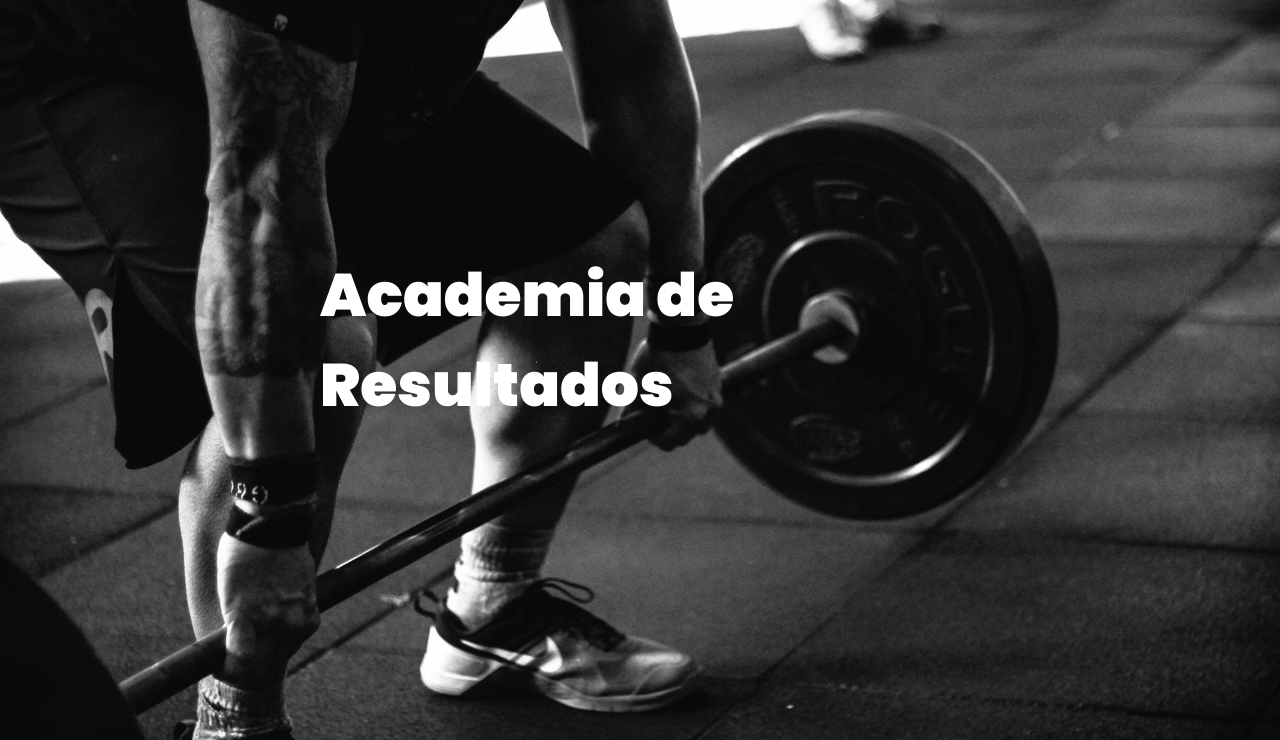
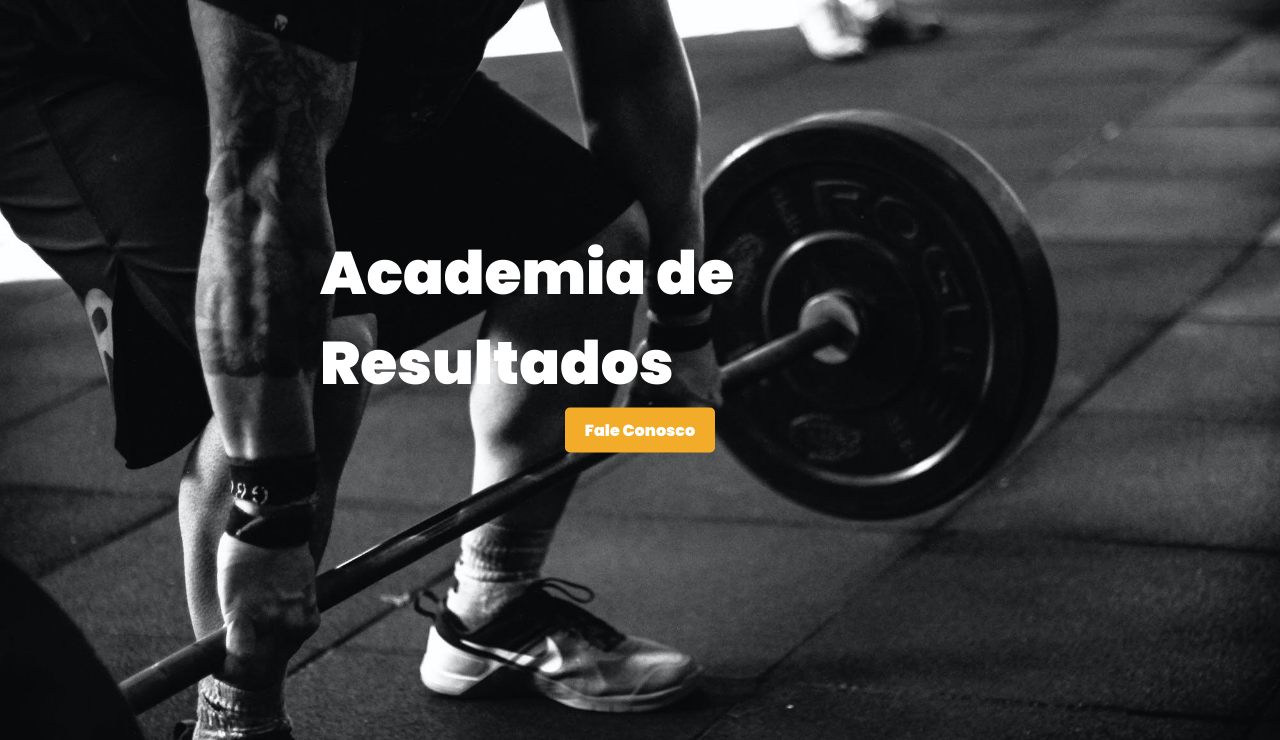
Before and after one commit to mstju/academia-cf, a plain HTML site: page index.html in a window 1280 px wide. Shown: the part 60-800 px from the top of the page. Drawn offline with Linux system fonts and the light colour scheme.

Commit message:
landing page
botão com o link do whatsapp

```diff
--- a/index.html
+++ b/index.html
@@ -22,6 +22,12 @@
 
     <header class="header">
       <h2 class="title">Academia de Resultados</h2>
+      <a
+        href="https://api.whatsapp.com/message/LHYL6QDH43POL1?autoload=1&app_absent=0"
+        target="_blank"
+        class="button"
+        >Fale Conosco</a
+      >
     </header>
   </body>
 </html>
--- a/style.css
+++ b/style.css
@@ -74,9 +74,30 @@ cores
   top: 50%;
   left: 50%;
   transform: translate(-50%, -50%);
+  display: flex;
+  flex-direction: column;
+  align-items: center;
 }
 
 .title {
   color: white;
   font-size: 60px;
 }
+
+.button {
+  display: inline-block;
+  padding: 10px 20px;
+  color: #fff;
+  text-decoration: none;
+  font-weight: bold;
+  border-radius: 5px;
+  position: relative;
+  overflow: hidden;
+  background: linear-gradient(90deg, #f2ac29 50%, #f29a2e 50%);
+  background-size: 200% 100%;
+  transition: background-position 0.8s;
+}
+
+.button:hover {
+  background-position: -100% 0;
+}
```
